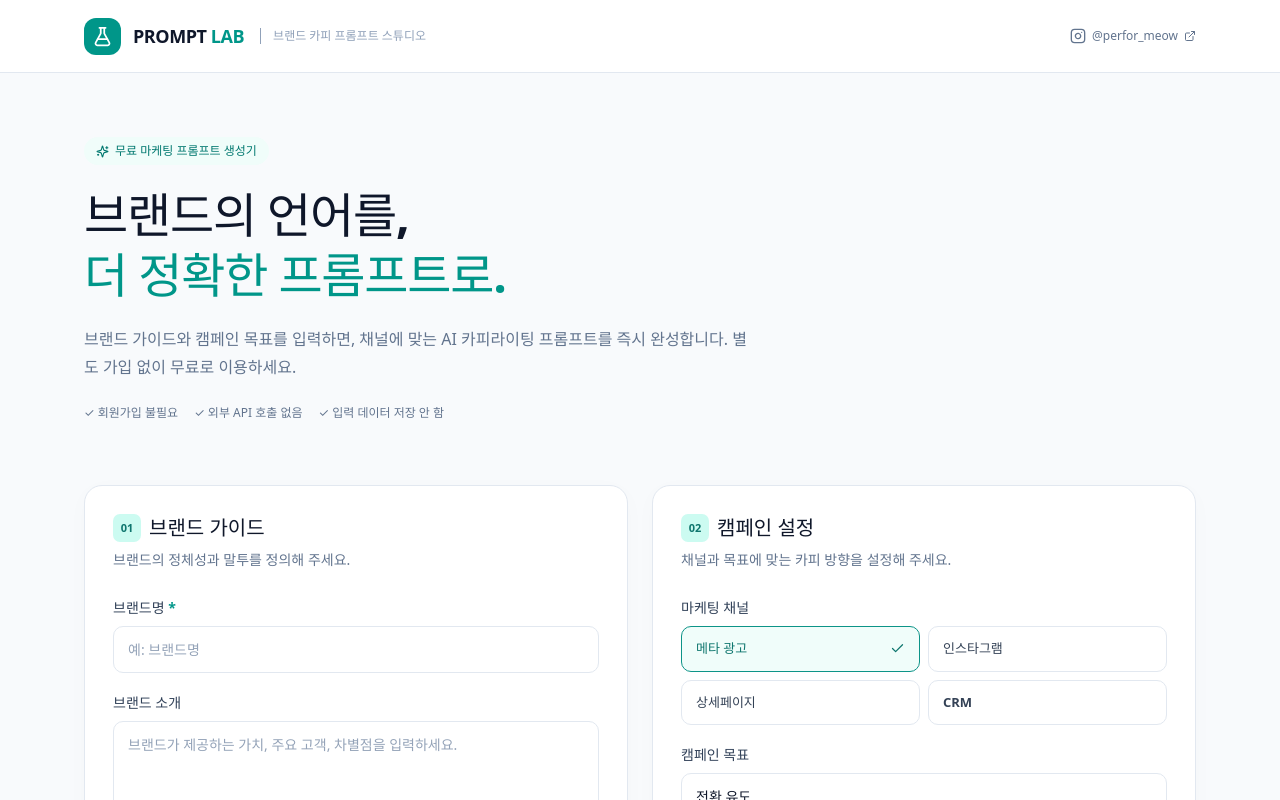
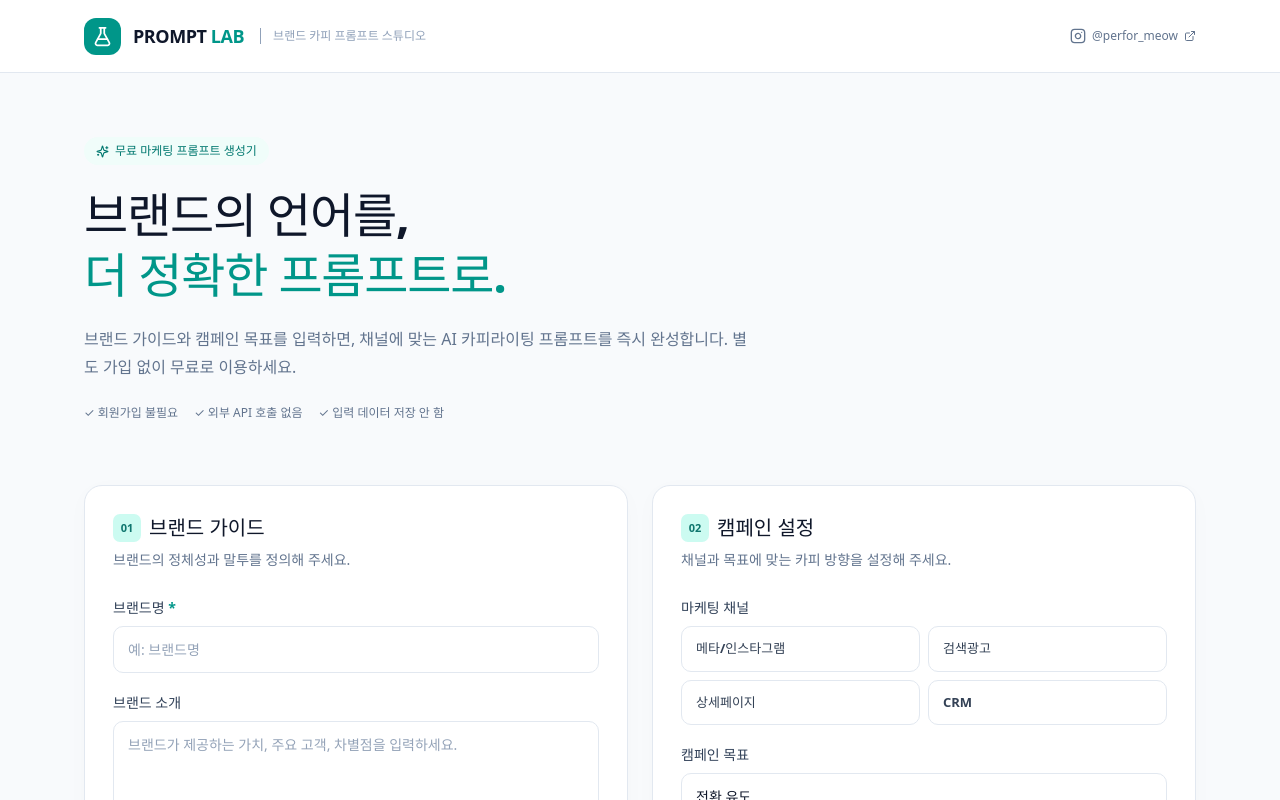
Before and after one commit to gysim-dev/prompt-lab, a React (Vite) app: page / in a window 1280 px wide. Shown: the top 800 px of the page. Built offline with nearby package versions, Linux system fonts and the light colour scheme.

Commit message:
Update App.tsx

```diff
--- a/src/App.tsx
+++ b/src/App.tsx
@@ -36,8 +36,8 @@ const tones = [
 ]
 
 const channels: Channel[] = [
-  '메타 광고',
-  '인스타그램',
+  '메타/인스타그램',
+  '검색광고',
   '상세페이지',
   'CRM',
 ]
```
